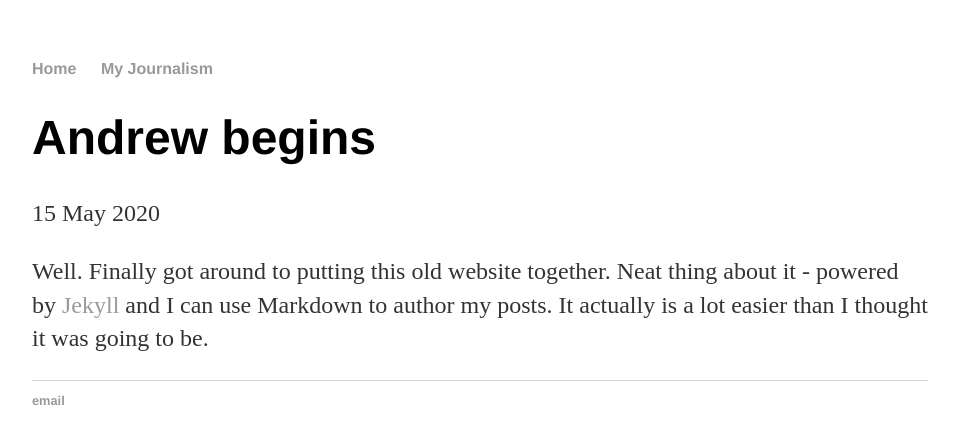
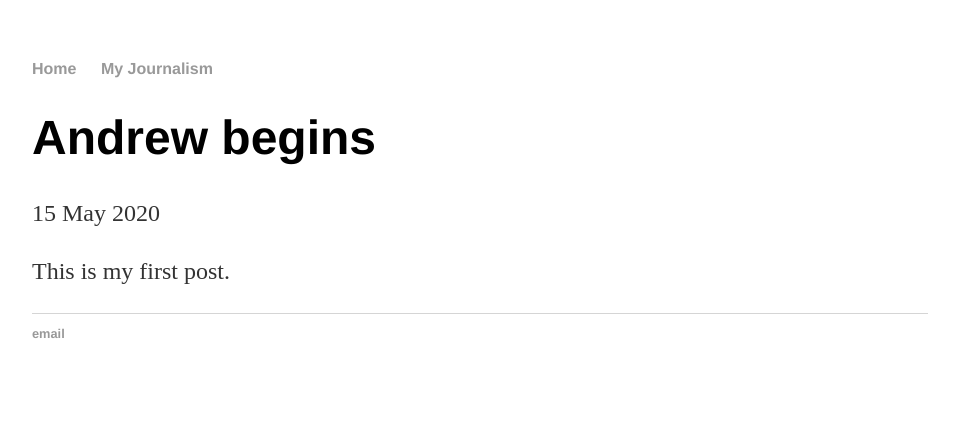
Before and after one commit to aonschwartz/aonschwartz.github.io, a Jekyll site: the page built from _posts/2020-05-15-first-post.md, in a window 1280 px wide. Shown: the top 444 px of the page, without its empty margins (160-1119 px from the left). Built offline with Jekyll 4.4.1, drawn with Linux system fonts in a browser that asks for light colours.

Commit message:
Update 2020-05-15-first-post.md

```diff
--- a/_posts/2020-05-15-first-post.md
+++ b/_posts/2020-05-15-first-post.md
@@ -3,5 +3,4 @@
 title: "Andrew begins"
 date: 2020-05-15
 ---
-
-Well. Finally got around to putting this old website together. Neat thing about it - powered by [Jekyll](http://jekyllrb.com) and I can use Markdown to author my posts. It actually is a lot easier than I thought it was going to be.
+This is my first post.
```
